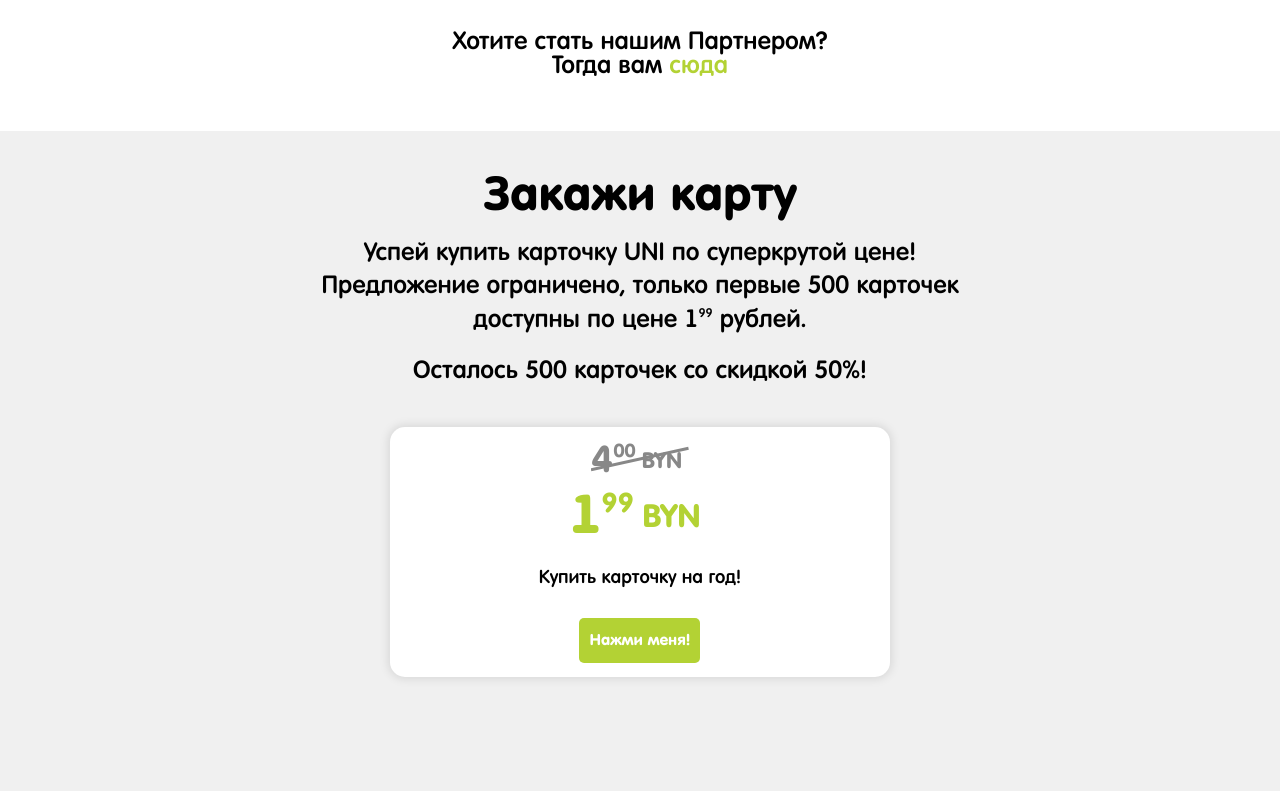
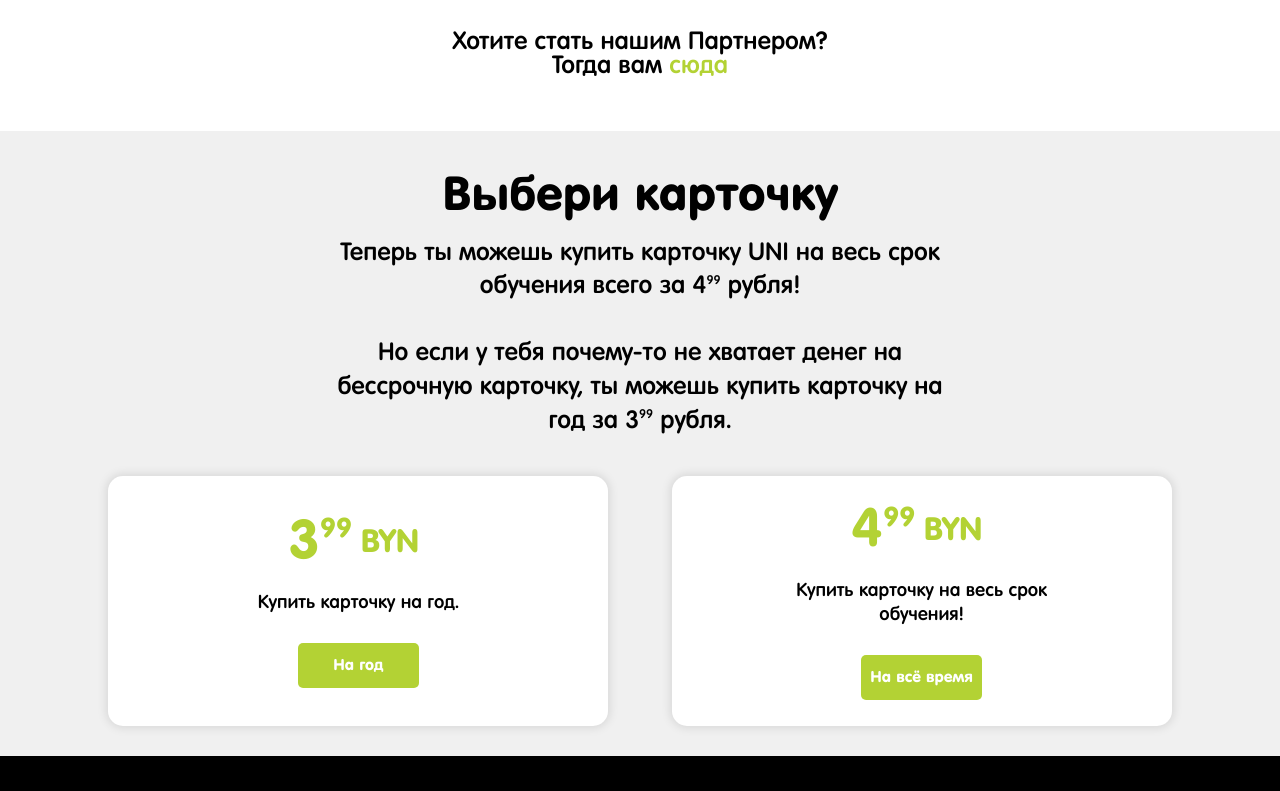
Before and after one commit to Lascote/Landing, a website: page public/index.html in a window 1280 px wide. Shown: the part 3367-4158 px from the top of the page. Drawn offline with nearby package versions, Linux system fonts and the light colour scheme; no server answers.

Commit message:
options added

```diff
--- a/public/css/style.css
+++ b/public/css/style.css
@@ -112,6 +112,11 @@ p {
 .block {
     width: 100%;
     height: 100%;
+    float: left;
+}
+
+.fluid-block {
+    width: 100%;
     float: left;
 }
 
@@ -729,6 +734,7 @@ p {
     align-items: center;
     flex-direction: column;
     justify-content: center;
+    padding: 0 6px;
     background-color: #ffffff;
     border-radius: 15px;
     box-shadow: 0 0 10px 2px rgba(0, 0, 0, 0.10);
--- a/public/index.html
+++ b/public/index.html
@@ -1,5 +1,6 @@
 <!DOCTYPE html>
-<html>
+<html xmlns="http://www.w3.org/1999/xhtml"
+      xmlns:fb="http://ogp.me/ns/fb#">
 <head>
     <!-- Global site tag (gtag.js) - Google Analytics -->
     <script async src="https://www.googletagmanager.com/gtag/js?id=UA-118065662-1"></script>
@@ -16,6 +17,7 @@
     <meta charset="UTF-8">
     <meta name="viewport" content="width=device-width, initial-scale=1">
     <meta name="theme-color" content="#58585A">
+    <meta property="og:image" content="" />
     <meta name="google-site-verification" content="B5zVZDrDblw_3xX9dt_J-z_Pe0iwZcTQ1U_dQmrAAwM"/>
     <link rel="stylesheet" href="css/style.css"/>
     <link rel="stylesheet" href="css/media.css"/>
@@ -29,11 +31,6 @@
     <script src="https://ajax.googleapis.com/ajax/libs/angularjs/1.6.9/angular.min.js"></script>
     <link href="https://fonts.googleapis.com/icon?family=Material+Icons" rel="stylesheet">
     <script src="js/Angular/ApiPartners.js"></script>
-    <script src="libs/inputmask/dependencyLibs/inputmask.dependencyLib.js"></script>
-    <script src="libs/inputmask/inputmask.js"></script>
-    <script src="libs/inputmask/inputmask.phone.extensions.js"></script>
-    <script src="libs/inputmask/phone-codes/phone.js"></script>
-    <script src="libs/inputmask/bindings/inputmask.binding.js"></script>
 </head>
 <body style="background: url(img/home/background-3-01.png) repeat-y; background-size: 100%">
 <section class="main-container" id="container">
@@ -428,28 +425,26 @@
         </section>
     </section>
 
-    <section class="block" id="options">
+    <section class="fluid-block" id="options">
         <section class="options-container">
             <section class="options-content">
-                <p class="options-title title-md">Закажи карту</p>
+                <p class="options-title title-md">Выбери карточку</p>
                 <p class="options-text text-md">
-                    Успей купить карточку UNI по суперкрутой цене! Предложение ограничено, только первые 500 карточек
-                    доступны по цене 1<sup>99</sup> рублей.
+                    Теперь ты можешь купить карточку UNI на весь срок обучения всего за 4<sup>99</sup> рубля!<br><br>
+                    Но если у тебя почему-то не хватает денег на бессрочную карточку, ты можешь купить карточку на год
+                    за 3<sup>99</sup> рубля.
                 </p>
-                <p class="options-text text-md">Осталось <strong id="count">500</strong> карточек со скидкой 50%!</p>
             </section>
             <section class="price">
                 <section class="options-substrate" id="yearcard">
-                    <p class="options-cost title-sm old-price">4<sup>00</sup> <sub>BYN</sub>
-                        <svg>
-                            <line x1="0" y1="80%" x2="100%" y2="20%">
-                            Sorry, your browser does not support inline SVG.
-                            </line>
-                        </svg>
-                    </p>
-                    <p class="options-cost title-sm new-price">1<sup>99</sup> <sub>BYN</sub></p>
-                    <p class="options-price-text text-sm">Купить карточку на год!</p>
-                    <a class="options-button"><p>Нажми меня!</p></a>
+                    <p class="options-cost title-sm new-price">3<sup>99</sup> <sub>BYN</sub></p>
+                    <p class="options-price-text text-sm">Купить карточку на год.</p>
+                    <a class="options-button"><p>На год</p></a>
+                </section>
+                <section class="options-substrate" id="infinitycard">
+                    <p class="options-cost title-sm new-price">4<sup>99</sup> <sub>BYN</sub></p>
+                    <p class="options-price-text text-sm">Купить карточку на весь срок обучения!</p>
+                    <a class="options-button"><p>На всё время</p></a>
                 </section>
             </section>
         </section>
@@ -862,7 +857,7 @@
         <li data-menuanchor="options">
             <a href="#options">
                 <div class="myPopover">
-                    Заказать карточку
+                    Выбрать карточку
                 </div>
                 <div class="circle"></div>
             </a>
@@ -919,7 +914,7 @@
             <li data-menuanchor="options">
                 <a href="#options">
                     <div class="">
-                        Заказать карточку
+                        Выбрать карточку
                     </div>
                 </a>
             </li>
--- a/public/js/script.js
+++ b/public/js/script.js
@@ -68,13 +68,13 @@ $(document).ready(function () {
         }
     });
 
-    $.post('https://panel.unicard.by/api/showclientscount')
+    /*$.post('https://panel.unicard.by/api/showclientscount')
         .done((data) => {
             $('#count').text(500 - data.count);
         })
         .fail((err) => {
             console.error("Ошибка соединения с сервером.")
-        });
+        });*/
 
     $(".circle").click(function (event) {
         const circles = $(".circle");
@@ -88,6 +88,7 @@ $(document).ready(function () {
     let card = "";
     $(".options-button").on("click", (event) => {
         card = event.currentTarget.parentElement.id;
+        console.log(card);
         $("#overlay").fadeIn();
     });
 
```
